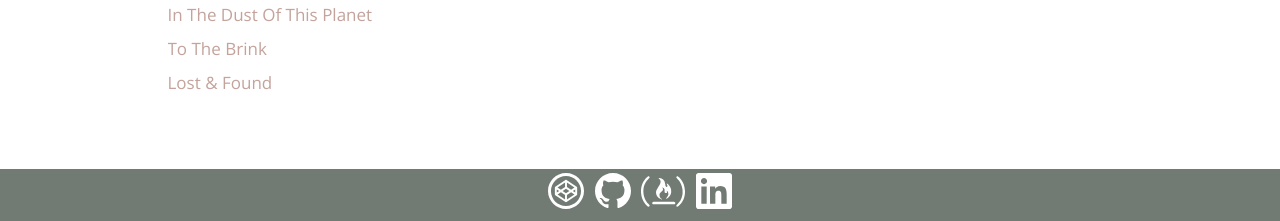
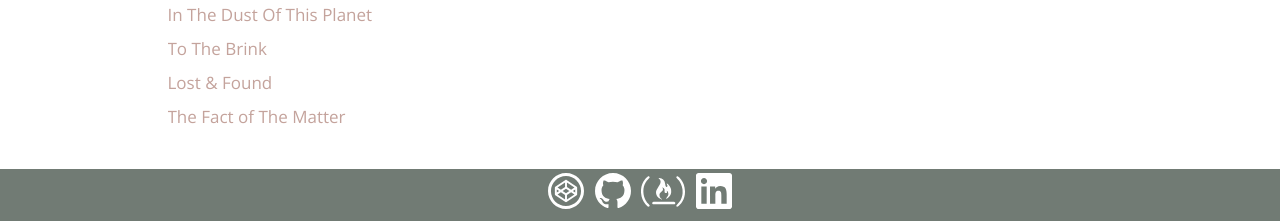
Before and after one commit to jttyeung/jttyeung.github.io, a Jekyll site: the page built from podcasts.html, in a window 1280 px wide and 960 px high. Shown: the part 736-957 px from the top of the window. Built offline with Jekyll 4.4.1, drawn with Linux system fonts in a browser that asks for light colours; nearby versions of some CDN libraries; comment, search, counter and statistics services are not loaded.

Commit message:
add podcast

```diff
--- a/podcasts.html
+++ b/podcasts.html
@@ -26,6 +26,7 @@ permalink: /podcasts/
           <li><a href="http://www.radiolab.org/story/dust-planet/">In The Dust Of This Planet</a></li>
           <li><a href="http://www.radiolab.org/story/brink/">To The Brink</a></li>
           <li><a href="http://www.radiolab.org/story/110079-lost-found/">Lost &amp; Found</a></li>
+           <li><a href="http://www.radiolab.org/story/239470-the-fact-of-the-matter/">The Fact of The Matter</a></li>
         </ul>
       </div>
 
```
